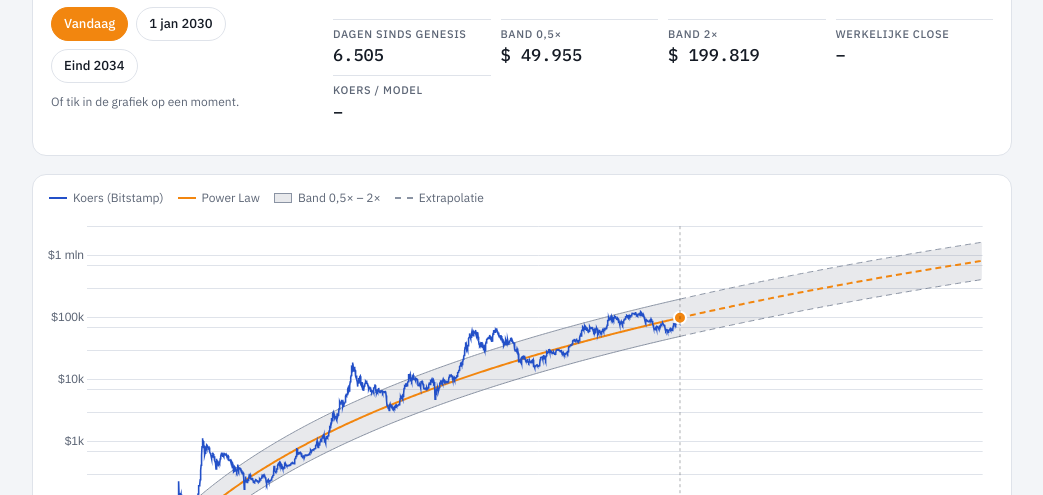
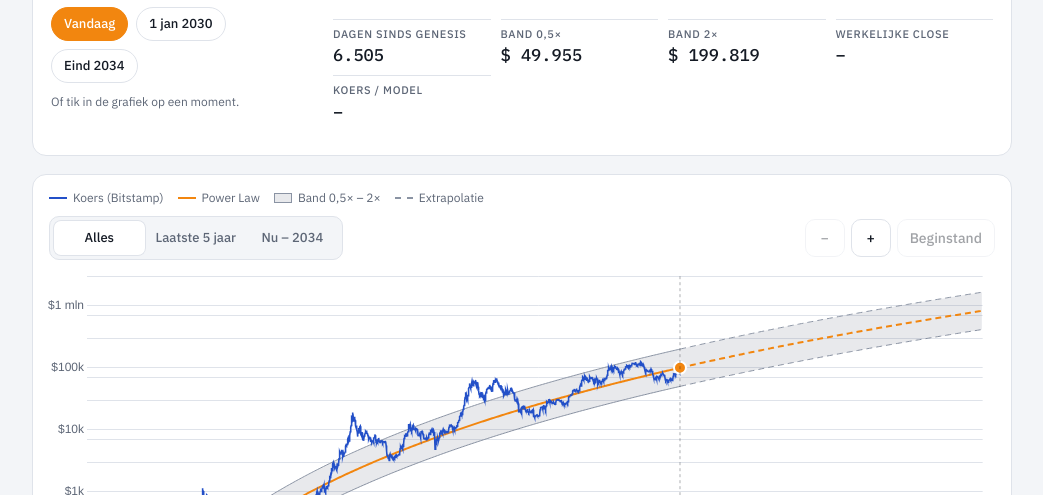
Before and after one commit to rcaljouw/btc-price-history, a plain HTML site: page index.html in a window 1280 px wide. Shown: the part 305-800 px from the top of the page, without its empty margins (118-1161 px from the left). Drawn offline with nearby package versions, Linux system fonts and the light colour scheme; some packages are replaced by stand-ins of ours; a script that the page names is missing.

Commit message:
App: zoom and pan on the model chart, with reset
- Pinch (touch/trackpad) or Ctrl + scroll wheel to zoom, drag sideways
  to pan (chartjs-plugin-zoom 2.0.1 + Hammer.js 2.0.8).
- Buttons: zoom out, zoom in, "Beginstand" (reset to 2011-2035), and
  period presets: Alles, Laatste 5 jaar, Nu - 2034.
- Y-axis fits the visible range when zoomed; axis labels adapt
  (years, quarters, months; 1-2-5 price steps).
- Vertical page scroll on touch still works over the chart; a drag
  no longer selects a date.

Co-Authored-By: Claude Opus 5.5 <noreply@anthropic.com>
Claude-Session: https://claude.ai/code/session_01MJg4H9z4SpVHVwDiFBRL7Q

```diff
--- a/index.html
+++ b/index.html
@@ -64,6 +64,15 @@ select:focus-visible,.chip:focus-visible{outline:2px solid var(--btc);outline-of
 footer{font-size:12px;color:var(--muted);display:flex;flex-direction:column;gap:4px}
 footer a{color:inherit}
 .view{display:flex;flex-direction:column;gap:18px}
+.zbar{display:flex;flex-wrap:wrap;gap:8px;justify-content:space-between;align-items:center;padding:0 4px 6px}
+.zbar .seg{min-width:0}
+.zbtns{display:flex;gap:6px}
+.zb{font:500 14px var(--f-body);color:var(--ink);background:transparent;border:1px solid var(--line);border-radius:10px;min-width:40px;min-height:38px;padding:0 12px;cursor:pointer}
+.zb:hover:not(:disabled){border-color:var(--btc)}
+.zb:disabled{opacity:.4;cursor:default}
+.zb:focus-visible{outline:2px solid var(--btc);outline-offset:2px}
+.zr:not(:disabled){border-color:var(--btc);color:var(--btc)}
+.zhint{font-size:12px;color:var(--muted);margin:0 4px 8px}
 .tabs{display:inline-flex;gap:4px;padding:4px;background:var(--surface);border:1px solid var(--line);border-radius:12px;align-self:flex-start}
 .tab{font:500 14px var(--f-body);color:var(--muted);background:transparent;border:0;border-radius:9px;padding:9px 16px;cursor:pointer;min-height:40px}
 .tab[aria-selected="true"]{background:var(--btc);color:#fff}
@@ -176,6 +185,19 @@ tr.empty td{color:var(--muted)}
       <span><i class="sw band"></i>Band 0,5× – 2×</span>
       <span><i class="sw" style="border-top-style:dashed;border-color:var(--band-line)"></i>Extrapolatie</span>
     </div>
+    <div class="zbar">
+      <div class="seg" role="group" aria-label="Periode">
+        <button type="button" data-range="all" aria-pressed="true">Alles</button>
+        <button type="button" data-range="5y" aria-pressed="false">Laatste 5 jaar</button>
+        <button type="button" data-range="fut" aria-pressed="false">Nu – 2034</button>
+      </div>
+      <div class="zbtns">
+        <button type="button" class="zb" id="z-out" aria-label="Uitzoomen">−</button>
+        <button type="button" class="zb" id="z-in" aria-label="Inzoomen">+</button>
+        <button type="button" class="zb zr" id="z-reset" disabled>Beginstand</button>
+      </div>
+    </div>
+    <p class="zhint" id="zhint" hidden></p>
     <div class="canvas"><canvas id="chart" role="img" aria-label="Logaritmische grafiek van de bitcoin-koers met de conservatieve Power Law en een band van 0,5 tot 2 keer het model, doorgetrokken tot eind 2034. De gekozen datum is gemarkeerd.">Bitcoin-koers versus conservatieve Power Law.</canvas></div>
   </section>
   </div>
@@ -247,6 +269,8 @@ tr.empty td{color:var(--muted)}
 </div>
 
 <script src="https://cdnjs.cloudflare.com/ajax/libs/Chart.js/4.4.1/chart.umd.js"></script>
+<script src="https://cdnjs.cloudflare.com/ajax/libs/hammer.js/2.0.8/hammer.min.js"></script>
+<script src="https://cdnjs.cloudflare.com/ajax/libs/chartjs-plugin-zoom/2.0.1/chartjs-plugin-zoom.min.js"></script>
 <script>
 (function(){
 const DAY=86400000, GEN=Date.UTC(2009,0,3);
@@ -304,6 +328,47 @@ function setDate(ms){
   $('err').textContent=''; sel=ms; syncSelects(ms); render();
 }
 
+const XMIN=2011, XMAX=2035;
+let view={min:XMIN,max:XMAX}, panEnd=0;
+const isFull=()=>view.min<=XMIN+1e-6&&view.max>=XMAX-1e-6;
+const MSHORT=['jan','feb','mrt','apr','mei','jun','jul','aug','sep','okt','nov','dec'];
+function monLabel(v){let y=Math.floor(v+1e-6),m=Math.round((v-y)*12);if(m===12){y++;m=0}return m===0?String(y):MSHORT[m]}
+function fitY(){
+  const o=chart.options.scales.y;
+  if(isFull()){o.min=1;o.max=3e6;return}
+  let lo=Infinity,hi=0;
+  for(const i of [0,1,2,3])for(const p of chart.data.datasets[i].data){if(p.x<view.min||p.x>view.max)continue;if(p.y<lo)lo=p.y;if(p.y>hi)hi=p.y}
+  if(isFinite(lo)&&hi>0){o.min=lo/1.25;o.max=hi*1.25}
+}
+function setRange(min,max){
+  let span=Math.max(.25,Math.min(max-min,XMAX-XMIN));
+  if(min<XMIN){min=XMIN}
+  max=min+span;
+  if(max>XMAX){max=XMAX;min=max-span}
+  view={min,max};
+  if(!chart)return;
+  const x=chart.options.scales.x;x.min=min;x.max=max;
+  const s=max-min;x.ticks.stepSize=s>2.5?1:s>1?.25:1/12;
+  fitY();chart.update('none');syncZoomUI();
+}
+function presetRange(k){
+  const now=toYear(lastMs??TODAY);
+  return k==='5y'?[now-5,now+.15]:k==='fut'?[now-.5,XMAX]:[XMIN,XMAX];
+}
+function syncZoomUI(){
+  $('z-reset').disabled=isFull();$('z-out').disabled=isFull();
+  $('z-in').disabled=view.max-view.min<=.26;
+  document.querySelectorAll('[data-range]').forEach(b=>{const [a,c]=presetRange(b.dataset.range);b.setAttribute('aria-pressed',String(Math.abs(a-view.min)<.02&&Math.abs(Math.min(c,XMAX)-view.max)<.02))});
+}
+function zoomBy(f){const c=(view.min+view.max)/2,h=(view.max-view.min)*f/2;setRange(c-h,c+h)}
+document.querySelectorAll('[data-range]').forEach(b=>b.addEventListener('click',()=>{const [a,c]=presetRange(b.dataset.range);setRange(a,c)}));
+$('z-in').addEventListener('click',()=>zoomBy(.5));
+$('z-out').addEventListener('click',()=>zoomBy(2));
+$('z-reset').addEventListener('click',()=>setRange(XMIN,XMAX));
+const hasZoom=!!window.ChartZoom&&!!window.Hammer;
+if(hasZoom){const h=$('zhint');h.textContent=matchMedia('(pointer: coarse)').matches?'Knijp om te zoomen, veeg opzij om te schuiven. Tik om een datum te kiezen.':'Zoom met Ctrl + scrollwiel of knijp op je trackpad, sleep om te schuiven.';h.hidden=false}
+const afterGesture=({chart:c})=>{view={min:c.scales.x.min,max:c.scales.x.max};setRange(view.min,view.max)};
+
 function buildChart(){
   const grid=css('--line'), muted=css('--muted'), btc=css('--btc'), price=css('--price'), band=css('--band'), bandLine=css('--band-line'), ink=css('--ink');
   const NOWX=toYear(lastMs??TODAY);
@@ -325,15 +390,20 @@ function buildChart(){
     ]},
     options:{responsive:true,maintainAspectRatio:false,animation:false,parsing:false,normalized:true,
       interaction:{mode:'nearest',axis:'x',intersect:false},
-      onClick:(e,els,c)=>{const x=c.scales.x.getValueForPixel(e.x);if(x!=null){const ms=msOfYear(x);const d=new Date(ms);setDate(Date.UTC(d.getUTCFullYear(),d.getUTCMonth(),d.getUTCDate()))}},
+      onClick:(e,els,c)=>{if(Date.now()-panEnd<400)return;const x=c.scales.x.getValueForPixel(e.x);if(x!=null){const ms=msOfYear(x);const d=new Date(ms);setDate(Date.UTC(d.getUTCFullYear(),d.getUTCMonth(),d.getUTCDate()))}},
       plugins:{legend:{display:false},
+        zoom:{limits:{x:{min:XMIN,max:XMAX,minRange:.25}},
+          pan:{enabled:true,mode:'x',threshold:6,onPanComplete:a=>{panEnd=Date.now();afterGesture(a)}},
+          zoom:{wheel:{enabled:true,modifierKey:'ctrl'},pinch:{enabled:true},mode:'x',onZoomComplete:afterGesture}},
         tooltip:{filter:t=>t.datasetIndex<4,callbacks:{title:t=>{const d=new Date(msOfYear(t[0].parsed.x));return d.toLocaleDateString('nl-NL',{month:'short',year:'numeric',timeZone:'UTC'})},label:t=>t.dataset.label+': '+money(t.parsed.y)}}},
       scales:{
-        x:{type:'linear',min:2011,max:2035,ticks:{stepSize:1,color:muted,autoSkip:true,maxRotation:0,callback:v=>Number.isInteger(v)&&v%2===1?v:''},grid:{display:false},border:{color:grid}},
-        y:{type:'logarithmic',min:1,max:3e6,ticks:{color:muted,callback:v=>[1,10,100,1e3,1e4,1e5,1e6].includes(v)?fmt(v):''},grid:{color:grid},border:{display:false}}}
+        x:{type:'linear',min:XMIN,max:XMAX,ticks:{stepSize:1,color:muted,autoSkip:true,maxRotation:0,maxTicksLimit:13,callback:v=>{const s=view.max-view.min;if(s>8)return Number.isInteger(v)&&v%2===1?v:'';if(s>2.5)return Number.isInteger(v)?v:'';return monLabel(v)}},grid:{display:false},border:{color:grid}},
+        y:{type:'logarithmic',min:1,max:3e6,ticks:{color:muted,callback:v=>{if(isFull())return [1,10,100,1e3,1e4,1e5,1e6].includes(v)?fmt(v):'';const e=Math.pow(10,Math.floor(Math.log10(v)+1e-9)),m=Math.round(v/e*1000)/1000;return [1,2,5].includes(m)?fmt(v):''}},grid:{color:grid},border:{display:false}}}
     },
     plugins:[{id:'selLine',afterDatasetsDraw(c){if(sel==null)return;const x=c.scales.x.getPixelForValue(toYear(sel)),a=c.chartArea;if(x<a.left||x>a.right)return;const g=c.ctx;g.save();g.strokeStyle=ink;g.globalAlpha=.35;g.setLineDash([3,3]);g.beginPath();g.moveTo(x,a.top);g.lineTo(x,a.bottom);g.stroke();g.restore()}}]
   });
+  if(hasZoom)chart.canvas.style.touchAction='pan-y';
+  setRange(view.min,view.max);
 }
 
 const MONTHS=['januari','februari','maart','april','mei','juni','juli','augustus','september','oktober','november','december'];
```
